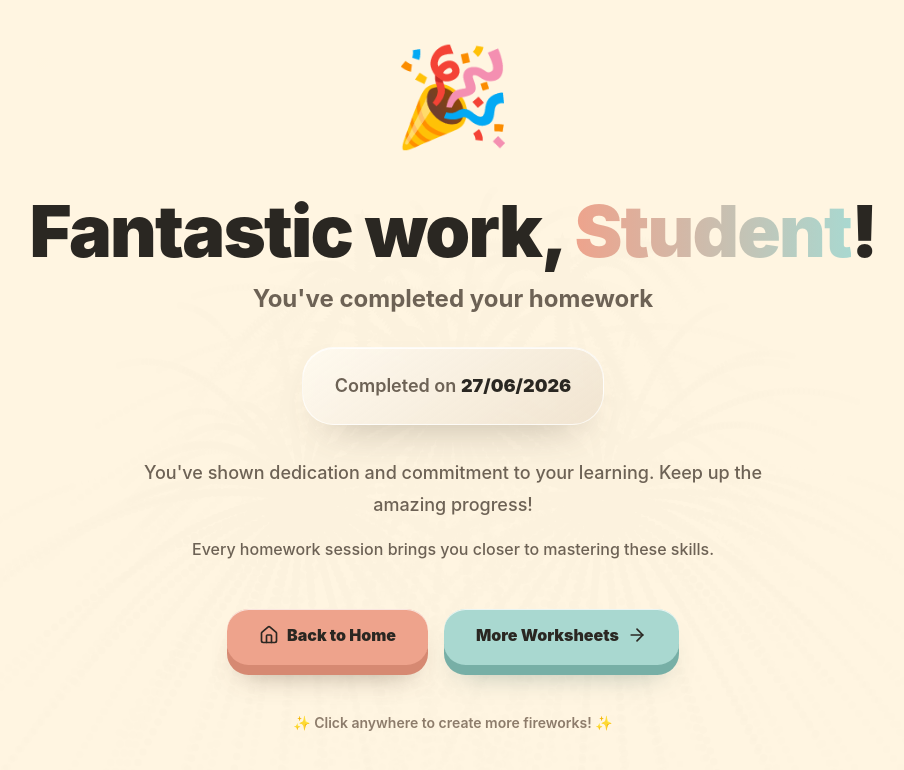
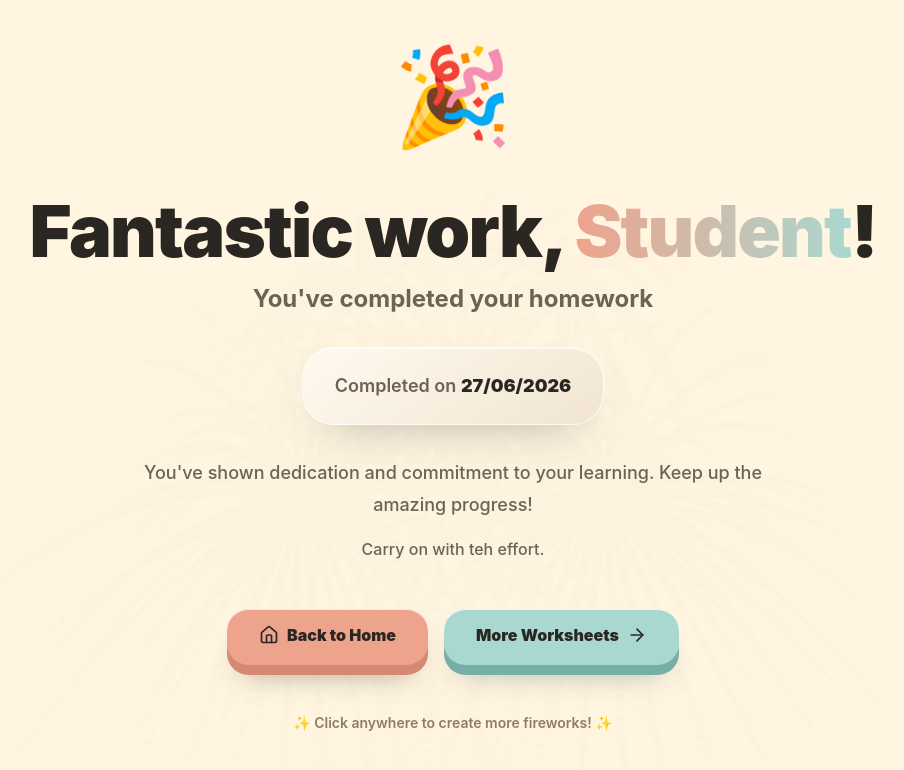
Before and after one commit to niptwenty1/HomeworkSheetsNZ, a Next.js app: page /celebrate in a window 1280 px wide. Shown: the top 770 px of the page, without its empty margins (187-1091 px from the left). Built offline with nearby package versions, Linux system fonts and the light colour scheme.

Commit message:
Fix typo in encouragement message

```diff
--- a/app/celebrate/page.tsx
+++ b/app/celebrate/page.tsx
@@ -216,7 +216,7 @@ function CelebrateContent() {
               You&apos;ve shown dedication and commitment to your learning. Keep up the amazing progress!
             </p>
             <p className="text-base">
-              Every homework session brings you closer to mastering these skills.
+             Carry on with teh effort.
             </p>
           </div>
 
```
